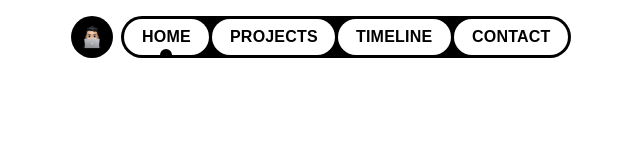
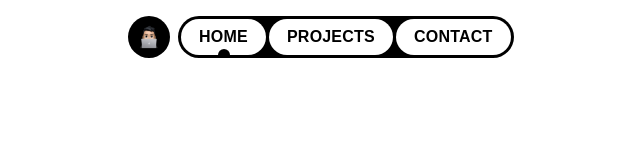
Before and after one commit to kevnkm/kevnkm.github.io, a React (Vite) app: page / in a window 1280 px wide. Shown: the top 160 px of the page, without its empty margins (319-959 px from the left). Built offline with nearby package versions, Linux system fonts and the light colour scheme.

Commit message:
Update Header.tsx

```diff
--- a/src/components/Header.tsx
+++ b/src/components/Header.tsx
@@ -6,7 +6,6 @@ import logo from "../images/kevnkm_icon.png";
 const menuItems = [
     { label: "Home", ariaLabel: "Welcome", href: "/" },
     { label: "Projects", ariaLabel: "View my projects", href: "/projects" },
-    { label: "Timeline", ariaLabel: "View my timeline", href: "/timeline" },
     { label: "Contact", ariaLabel: "Get in touch", href: "/contact" },
 ];
 
```
